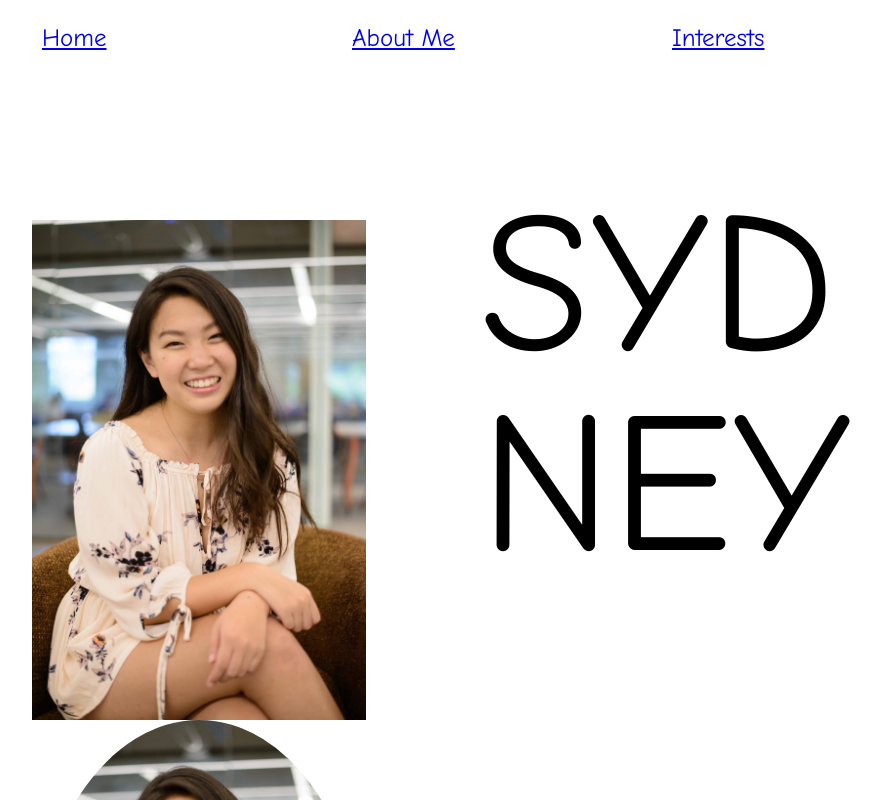
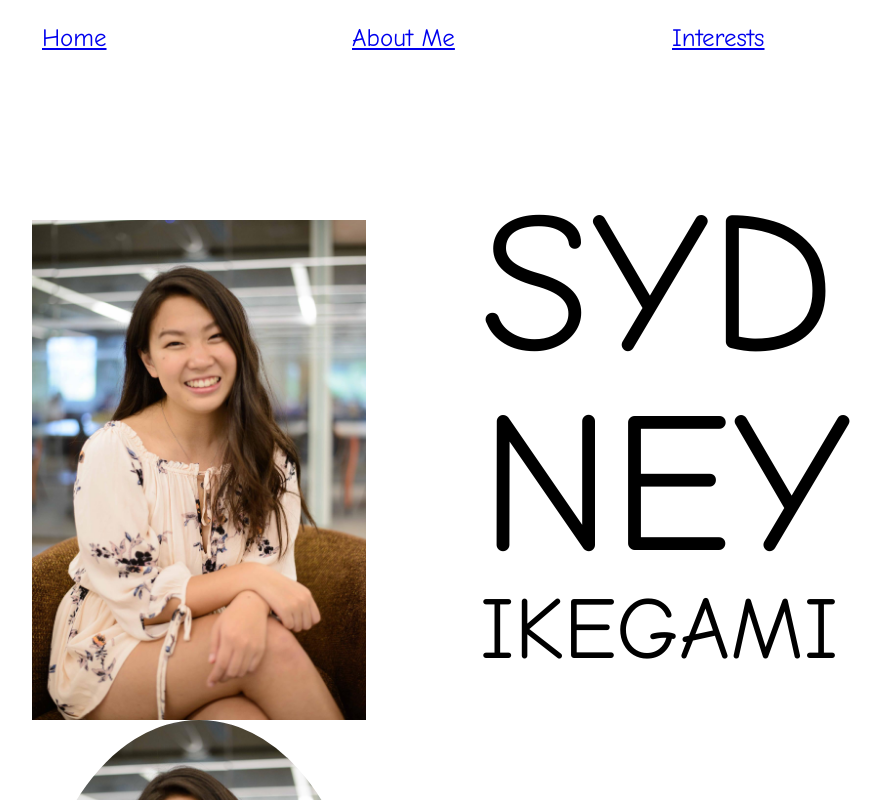
Before and after one commit to smikegami/smikegami.github.io, a plain HTML site: page index.html in a window 1280 px wide. Shown: the whole page, without its empty margins (288-1169 px from the left). Drawn offline with Linux system fonts and the light colour scheme; files whose address does not match are found by name.

Commit message:
minor changes

```diff
--- a/assets/css/template_style.css
+++ b/assets/css/template_style.css
@@ -91,3 +91,10 @@ img {
  	left: 60%;
  	bottom: 25%;
  }
+
+ #ikegami {
+ 	font-size: 88px;
+ 	position: absolute;
+ 	left: 60%;
+ 	bottom: 15%;
+ }
--- a/index.html
+++ b/index.html
@@ -31,4 +31,7 @@
 	<div id="NEY">
 	NEY
 	</div>
+	<div id="ikegami">
+	IKEGAMI
+	</div>
 </body>
--- a/interests page/assets/css/template_style.css
+++ b/interests page/assets/css/template_style.css
@@ -24,6 +24,7 @@ img {
 	height: 75px;
 	width: 100%;
 	background: white;
+	display: block;
 }
 
 #home {
```
